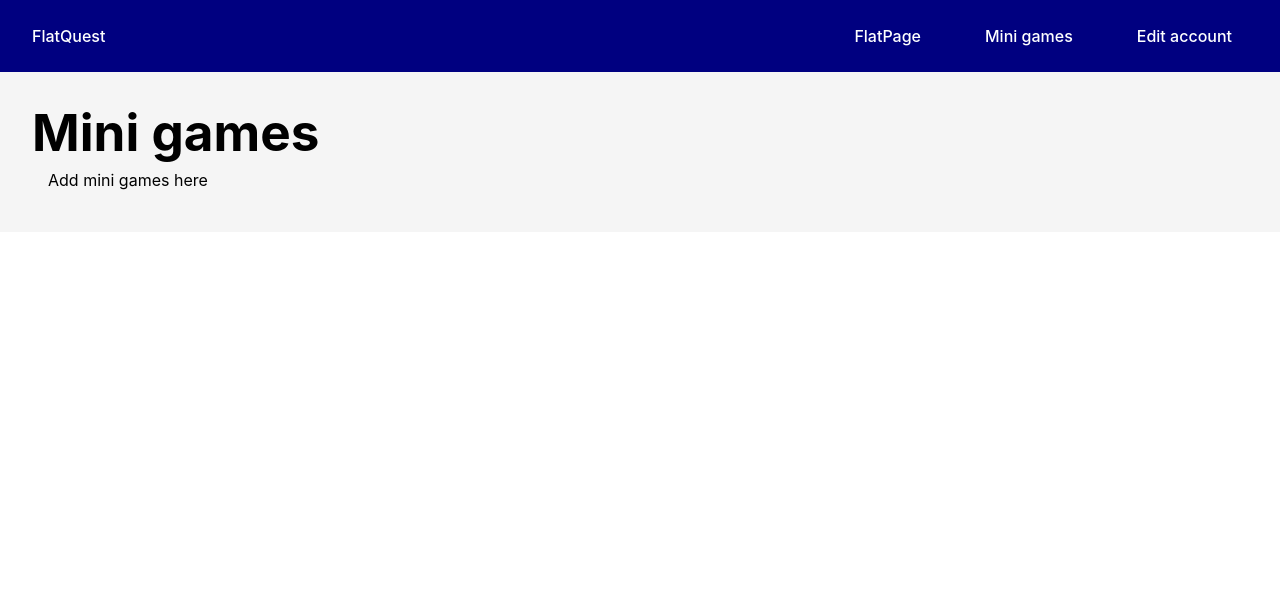
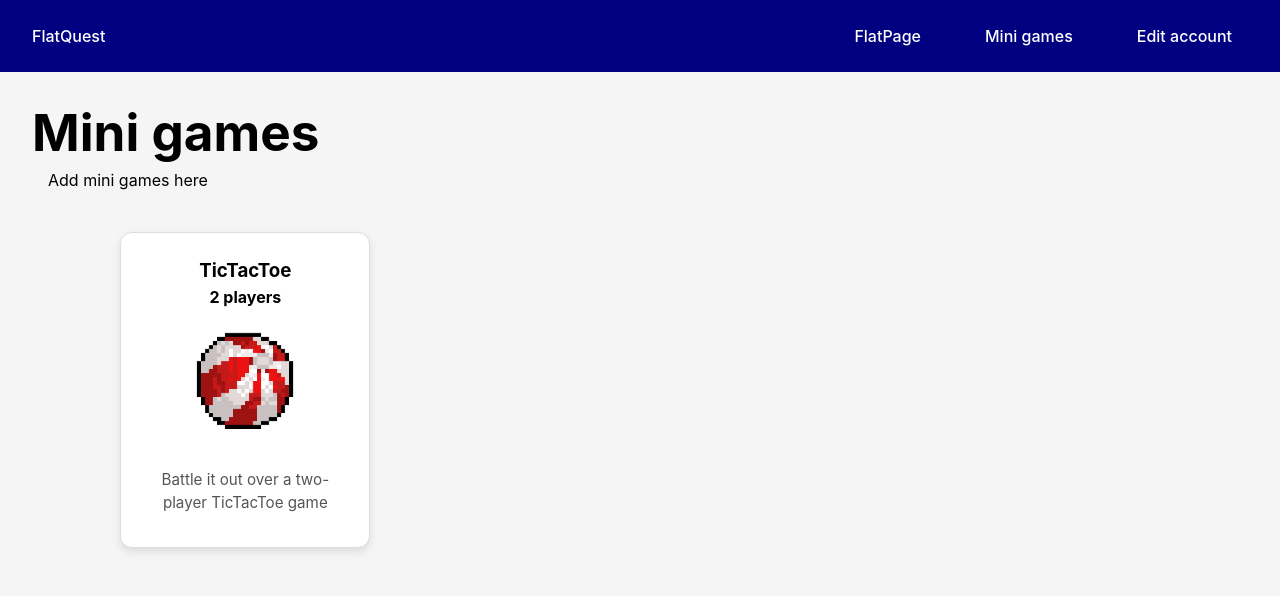
Before and after one commit to tamrachan/FlatQuestWeb, a React (Vite) app in the folder front-end/: page /games in a window 1280 px wide. Shown: the top 596 px of the page. Built offline with nearby package versions, Linux system fonts and the light colour scheme.

Commit message:
Added game cards to Games menu

```diff
--- /dev/null
+++ b/front-end/src/css/Games.css
@@ -0,0 +1,53 @@
+.game-grid {
+  display: grid;
+  grid-template-columns: repeat(3, 1fr); /* 3 columns */
+  /* grid-template-columns: repeat(auto-fit, minmax(250px, 1fr)); autofit*/
+  gap: 2rem;
+  padding: 2rem;
+  justify-items: center;
+}
+
+.game-card {
+  background-color: white;
+  border: 1px solid #ddd;
+  border-radius: 12px;
+  box-shadow: 0 4px 8px rgba(0, 0, 0, 0.1);
+  padding: 1.5rem;
+  text-align: center;
+  transition: transform 0.2s ease, box-shadow 0.2s ease;
+  width: 100%;
+  max-width: 250px;
+  display: flex;
+  flex-direction: column;
+  align-items: center;
+}
+
+.game-card:hover {
+  transform: translateY(-5px);
+  box-shadow: 0 8px 16px rgba(0, 0, 0, 0.15);
+}
+
+.game-img {
+  width: 120px;
+  height: 120px;
+  object-fit: contain;
+  margin: 1rem 0;
+}
+
+.game-desc {
+  font-size: 0.95rem;
+  color: #555;
+  margin: 0;
+}
+
+@media (max-width: 768px) {
+  .game-grid {
+    grid-template-columns: repeat(2, 1fr);
+  }
+}
+
+@media (max-width: 480px) {
+  .game-grid {
+    grid-template-columns: 1fr;
+  }
+}
--- a/front-end/src/pages/Games.jsx
+++ b/front-end/src/pages/Games.jsx
@@ -1,11 +1,21 @@
-// import "../css/Games.css"
+import "../css/Games.css"
+import redBeachBall from '../icons/red_beach_ball.png';
 
 function Games() {
 
     return (
         <div className="game-menu">
             <h1>Mini games</h1>
+
             <p>Add mini games here</p>
+            <div className="game-grid">
+                <div className="game-card">
+                    <h3>TicTacToe</h3>
+                    <h4>2 players</h4>
+                    <img className="game-img" src={redBeachBall}></img>
+                    <p className="game-desc">Battle it out over a two-player TicTacToe game</p>
+                </div>
+            </div>
         </div>
     )
 }
```
